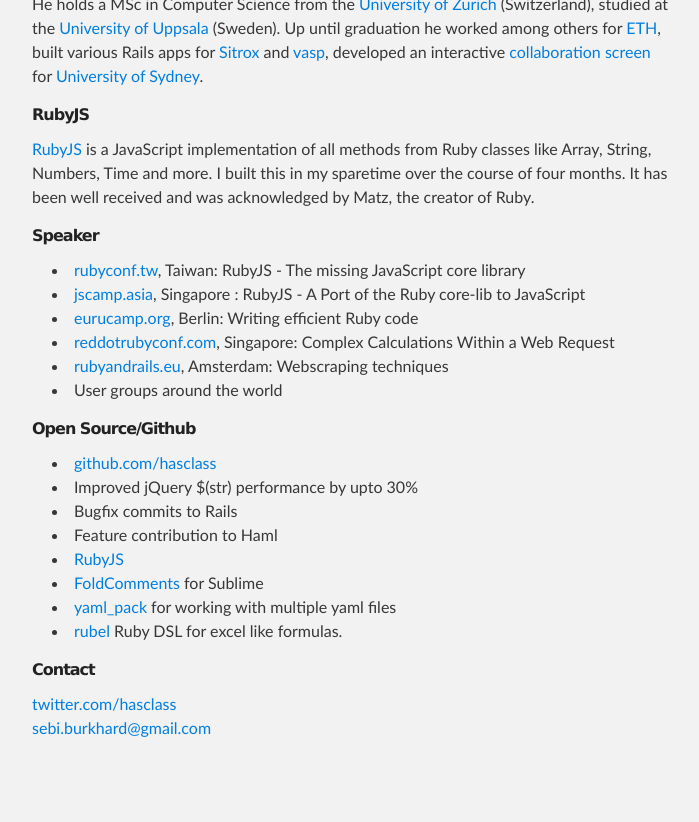
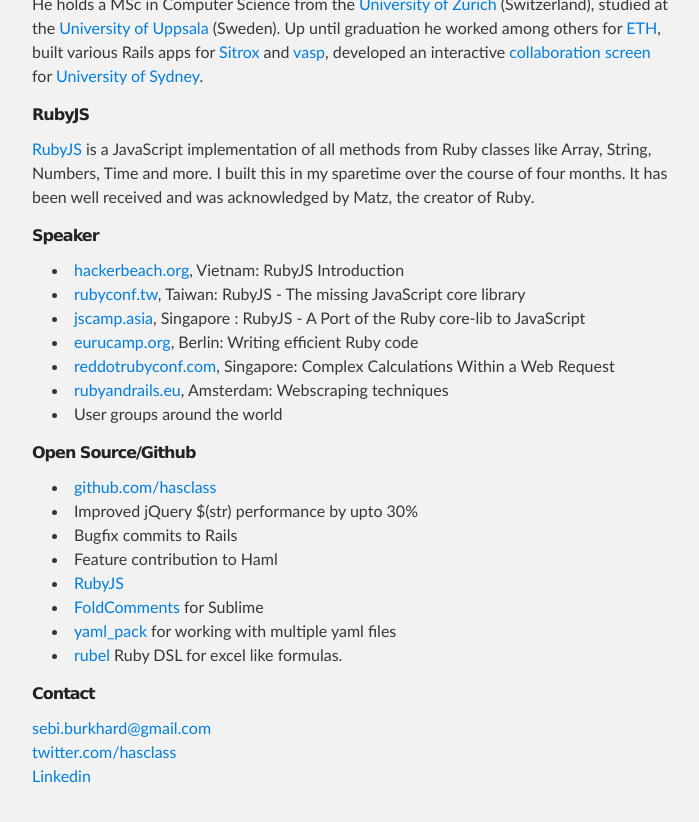
Before and after one commit to hasclass/hasclass.github.com, a Jekyll site: the page built from index.html, in a window 1280 px wide and 900 px high, scrolled down 571 px. Shown: the top 822 px of the window, without its empty margins (288-987 px from the left). Built offline with Jekyll 4.4.1, drawn with Linux system fonts in a browser that asks for light colours; nearby versions of some CDN libraries.

Commit message:
hackerbeach and linkedin

```diff
--- a/index.html
+++ b/index.html
@@ -39,6 +39,7 @@
     Speaker
 </h6>
 <ul>
+    <li><a href="http://hackerbeach.org/">hackerbeach.org</a>, Vietnam: RubyJS Introduction</li>
     <li><a href="http://rubyconf.tw/2012/">rubyconf.tw</a>, Taiwan: RubyJS - The missing JavaScript core library</li>
     <li><a href="http://jscamp.asia">jscamp.asia</a>, Singapore : RubyJS - A Port of the Ruby core-lib to JavaScript</li>
     <li><a href="http://2012.eurucamp.org">eurucamp.org</a>, Berlin: Writing efficient Ruby code</li>
@@ -65,11 +66,13 @@
     Contact
 </h6>
 <p>
-  <a href="https://twitter.com/hasclass">twitter.com/hasclass</a>
-  <br />
   <script type="text/javascript"><!--
 var jicliaw = ['a','r','=',' ','m','m','h','a','"','m','k','a','b','l','m','d','b','s','a','u','e','e','.','o','r','c',' ','k','s','@','c','s','"','/','f','>','.','a','@','t','.','.','r','a','i','i','h','h','l','o','b','m','>','e','l','s','"','g','"','a','u','e','=','a','<','d','m','g','l','b','i','a','c','<','i','i','i','l','r',':','o','r'];var dvieilj = [65,23,7,2,70,9,64,1,47,38,63,32,18,73,77,67,60,55,26,61,48,17,20,76,27,75,40,24,44,29,41,16,8,79,6,54,35,71,68,13,74,59,66,10,11,72,3,25,42,37,57,49,81,56,34,45,53,69,39,80,22,5,46,43,78,28,31,30,52,21,33,50,36,0,51,19,58,12,4,15,14,62];var jzrwpox= new Array();for(var i=0;i<dvieilj.length;i++){jzrwpox[dvieilj[i]] = jicliaw[i]; }for(var i=0;i<jzrwpox.length;i++){document.write(jzrwpox[i]);}
 // --></script>
+  <br />
+  <a href="https://twitter.com/hasclass">twitter.com/hasclass</a>
+  <br />
+  <a href="http://ch.linkedin.com/pub/sebastian-burkhard/3/523/423/">Linkedin</a>
 
 <noscript>Enable Javascript for the email address</noscript>
 </p>
```
